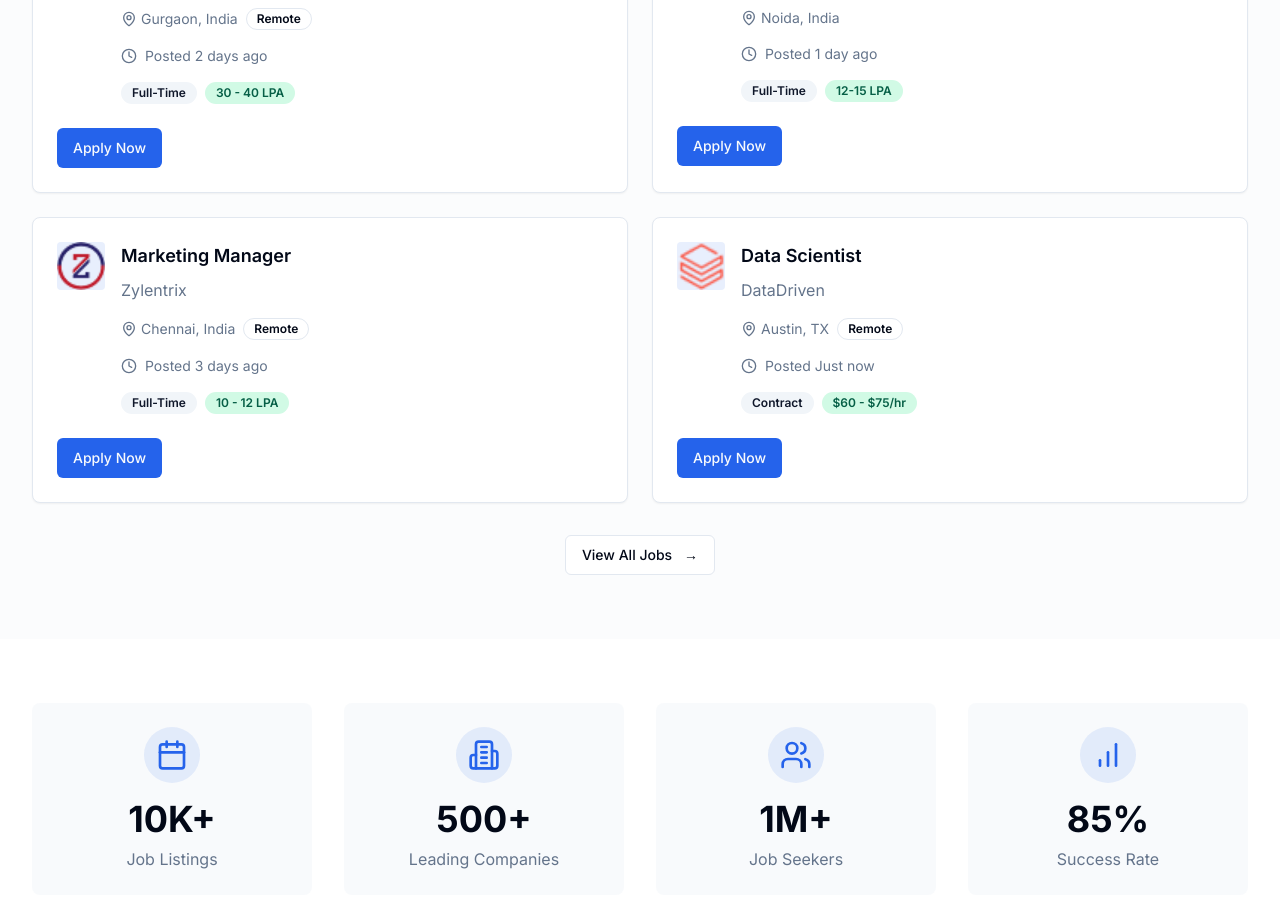
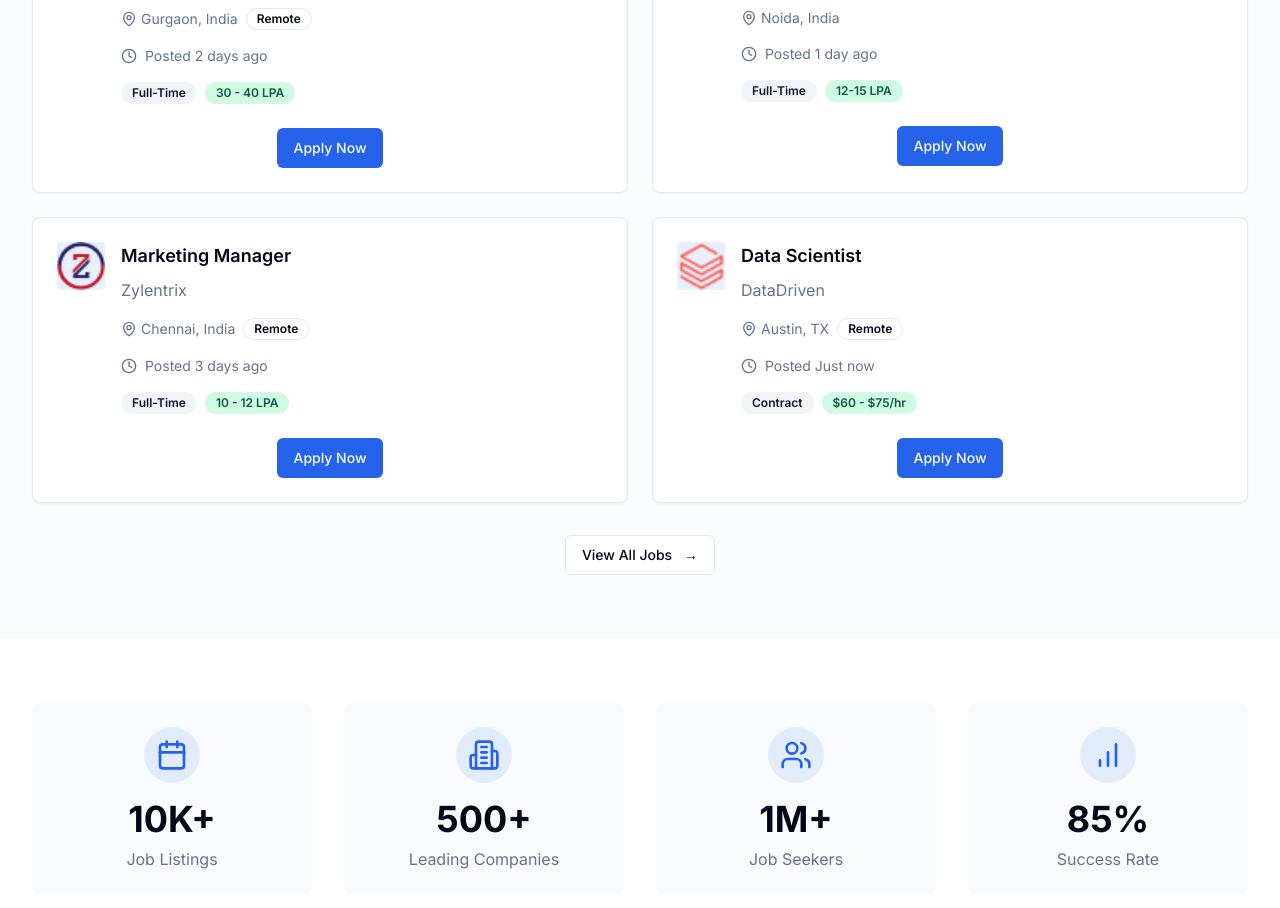
Before and after one commit to runjhun-saxena/jobhunt-website, a Next.js app: page / in a window 1280 px wide. Shown: the part 1060-1968 px from the top of the page. Built offline with nearby package versions, Linux system fonts and the light colour scheme.

Commit message:
centered apply now button

```diff
--- a/app/loading.tsx
+++ b/app/loading.tsx
@@ -1,3 +1,9 @@
 export default function Loading() {
-  return null
+  return (
+    <div className="flex items-center justify-center h-screen dark:bg-background bg-background">
+      <div className="flex h-10 w-10 items-center justify-center rounded-md bg-primary text-white font-bold text-xl animate-pulse">
+        JH
+      </div>
+    </div>
+  )
 }
--- a/components/featured-jobs.tsx
+++ b/components/featured-jobs.tsx
@@ -158,8 +158,8 @@ export function FeaturedJobs() {
                     </div>
                   </div>
                 </CardContent>
-                <CardFooter>
-                  <Button className="w-full">Apply Now</Button>
+                <CardFooter className="flex justify-center items-center">
+                  <Button className="w-full max-w-[200px]">Apply Now</Button>
                 </CardFooter>
               </Card>
             </motion.div>
```
